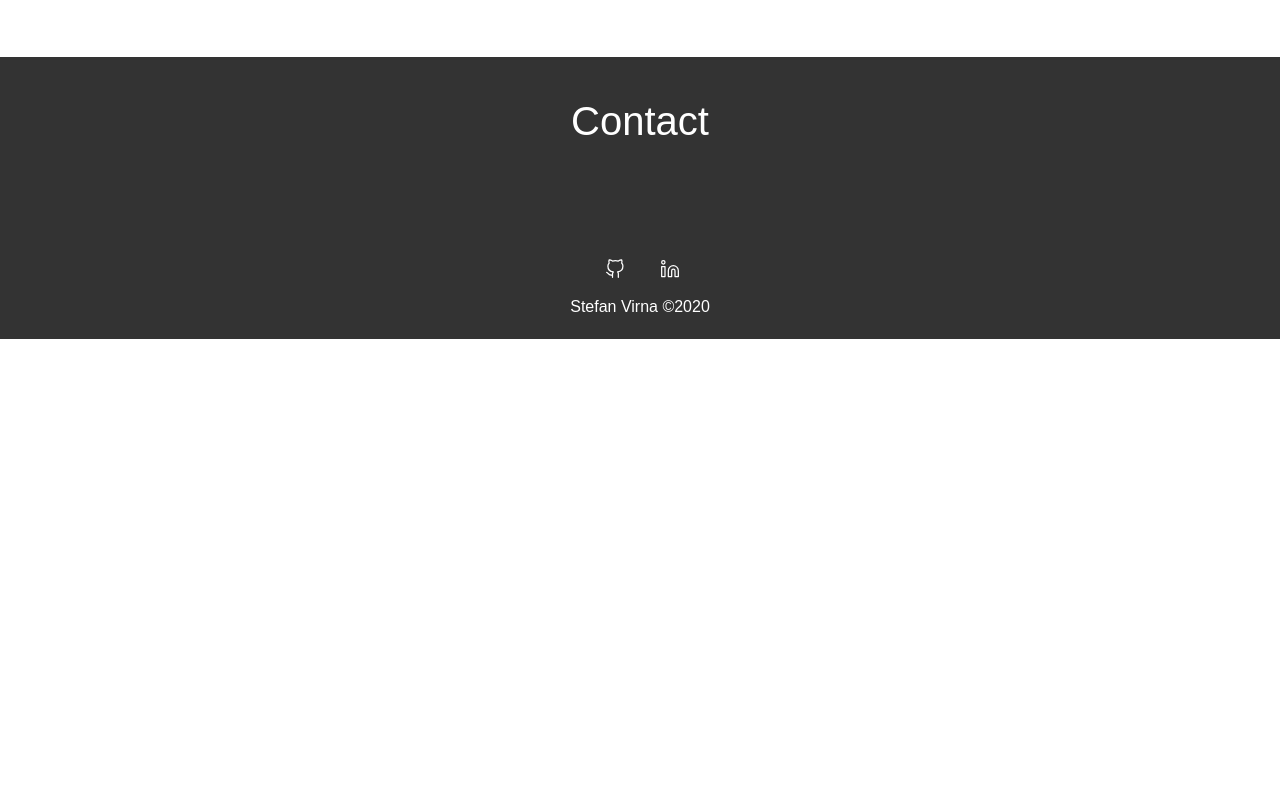
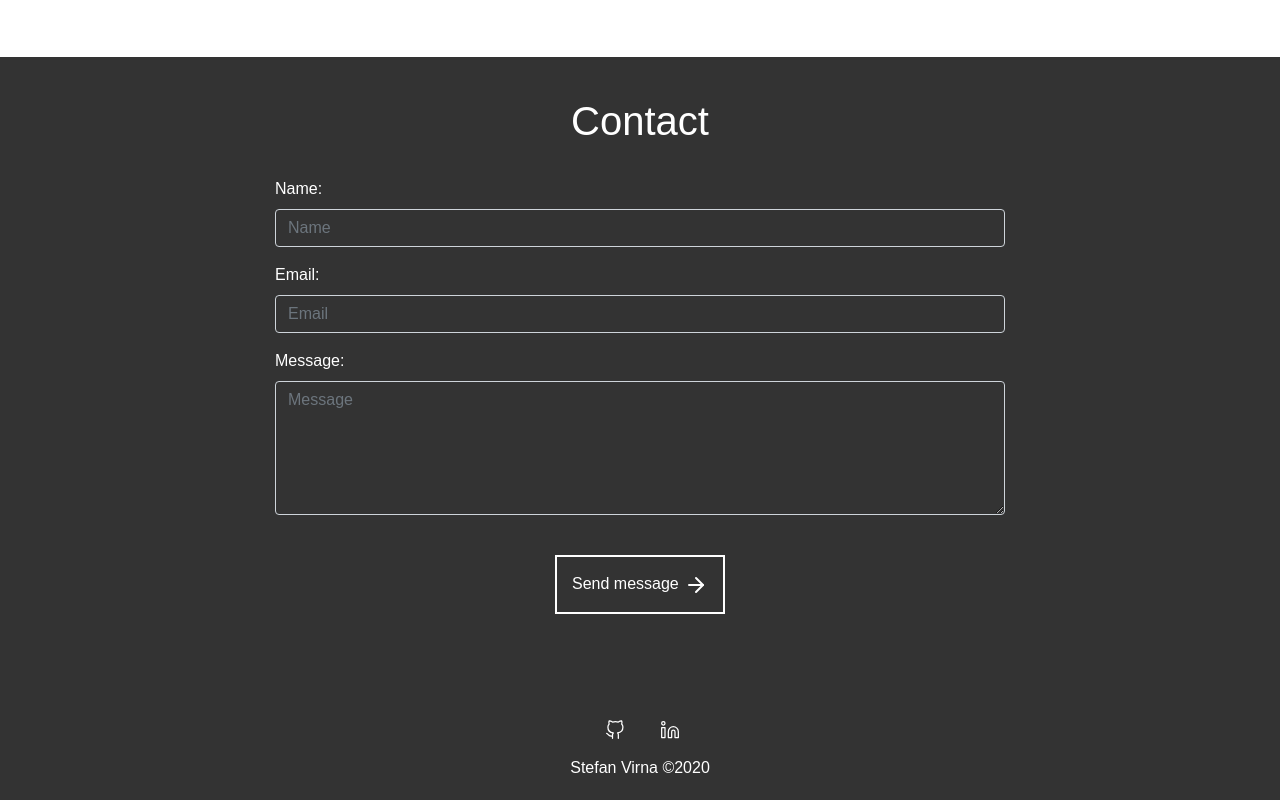
Before and after one commit to stefanalexandru02/MyPersonalWebsite, a React (Create React App) app in the folder Portfolio/ClientApp/: page / in a window 1280 px wide. Shown: the part 1440-2240 px from the top of the page. Before the commit the page ends 1779 px from the top, so only its background shows below. Built offline with nearby package versions, Linux system fonts and the light colour scheme; a web font is replaced by a local one.

Commit message:
contact form UI + remove github & linkedin icons from homesection

```diff
--- a/Portfolio/ClientApp/src/components/Sections/ContactSection.jsx
+++ b/Portfolio/ClientApp/src/components/Sections/ContactSection.jsx
@@ -5,7 +5,32 @@ export default function ContactSection() {
         <div>
             <h1 className="text-center">Contact</h1>
             <br/>
-
+            <div className="row">
+                <div className="col-md-2"></div>
+                <div className="col-md-8">
+                    <div className="form-group" data-aos="fade-up" data-aos-delay="150">
+                        <label>Name:</label>
+                        <input className="form-control form-control-transparent text-light no-outline" placeholder="Name"></input>
+                    </div>
+                    <div className="form-group" data-aos="fade-up" data-aos-delay="150">
+                        <label>Email:</label>
+                        <input className="form-control form-control-transparent text-light no-outline" placeholder="Email"></input>
+                    </div>
+                    <div className="form-group" data-aos="fade-up" data-aos-delay="150">
+                        <label>Message:</label>
+                        <textarea className="form-control form-control-transparent text-light no-outline" placeholder="Message" rows={5}></textarea>
+                    </div>
+                    <br/>
+                    <div className="text-center">
+                        <button className="btn btn-outline-primary no-outline hvr-wobble-horizontal">
+                            <span>Send message</span>
+                            <svg xmlns="http://www.w3.org/2000/svg" width="24" height="24" viewBox="0 0 24 24" fill="none" stroke="currentColor" strokeWidth="2" strokeLinecap="round" strokeLinejoin="round" className="feather feather-arrow-right"><line x1="5" y1="12" x2="19" y2="12"></line><polyline points="12 5 19 12 12 19"></polyline></svg>
+                        </button>
+                    </div>
+                </div>
+                <div className="col-md-2"></div>
+            </div>
+            <br/>
         </div>
     );
 }
--- a/Portfolio/ClientApp/src/components/Sections/HomeSection.jsx
+++ b/Portfolio/ClientApp/src/components/Sections/HomeSection.jsx
@@ -43,12 +43,14 @@ export default function HomeSection() {
                 </div>
             </div>
             <div className="home_section_urls">
+                {/*
                 <a href="https://github.com/stefanalexandru02" className="btn btn-outline-primary no-outline hvr-pulse btn_full_transparent" style={{border: 'none'}}>
                     <svg xmlns="http://www.w3.org/2000/svg" width="24" height="24" viewBox="0 0 24 24" fill="none" stroke="currentColor" strokeWidth="2" strokeLinecap="round" strokeLinejoin="round" className="feather feather-github"><path d="M9 19c-5 1.5-5-2.5-7-3m14 6v-3.87a3.37 3.37 0 0 0-.94-2.61c3.14-.35 6.44-1.54 6.44-7A5.44 5.44 0 0 0 20 4.77 5.07 5.07 0 0 0 19.91 1S18.73.65 16 2.48a13.38 13.38 0 0 0-7 0C6.27.65 5.09 1 5.09 1A5.07 5.07 0 0 0 5 4.77a5.44 5.44 0 0 0-1.5 3.78c0 5.42 3.3 6.61 6.44 7A3.37 3.37 0 0 0 9 18.13V22"></path></svg>
                 </a>
                 <a href="https://www.linkedin.com/in/stefan-alexandru-virna-73096a18a/" className="btn btn-outline-primary no-outline hvr-pulse btn_full_transparent" style={{border: 'none'}}>
                     <svg xmlns="http://www.w3.org/2000/svg" width="24" height="24" viewBox="0 0 24 24" fill="none" stroke="currentColor" strokeWidth="2" strokeLinecap="round" strokeLinejoin="round" className="feather feather-linkedin"><path d="M16 8a6 6 0 0 1 6 6v7h-4v-7a2 2 0 0 0-2-2 2 2 0 0 0-2 2v7h-4v-7a6 6 0 0 1 6-6z"></path><rect x="2" y="9" width="4" height="12"></rect><circle cx="4" cy="4" r="2"></circle></svg>
                 </a>
+                 */}
             </div>
         </div>
     );
--- a/Portfolio/ClientApp/src/site.scss
+++ b/Portfolio/ClientApp/src/site.scss
@@ -178,3 +178,9 @@ body{
     margin-bottom: 25px;
   }
 }
+
+
+.form-control-transparent
+{
+  background-color: transparent!important;
+}
```
